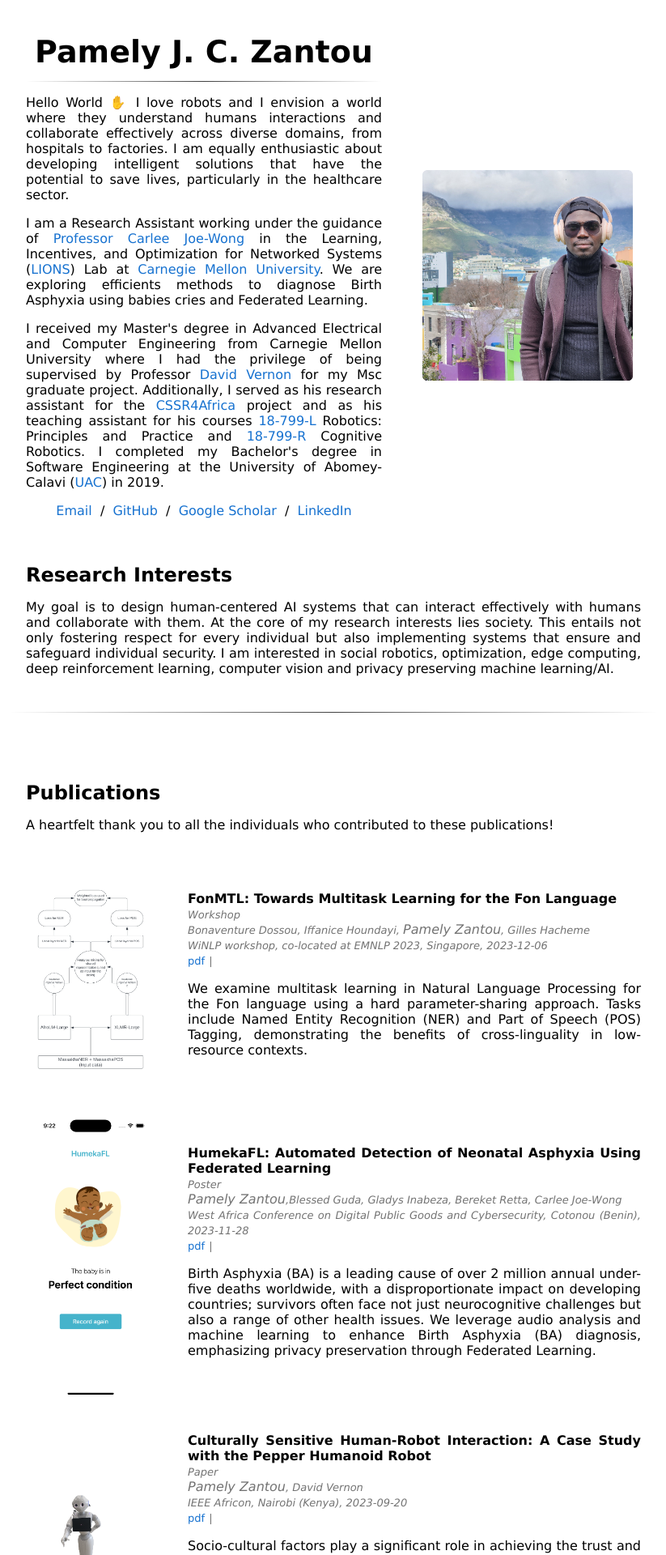
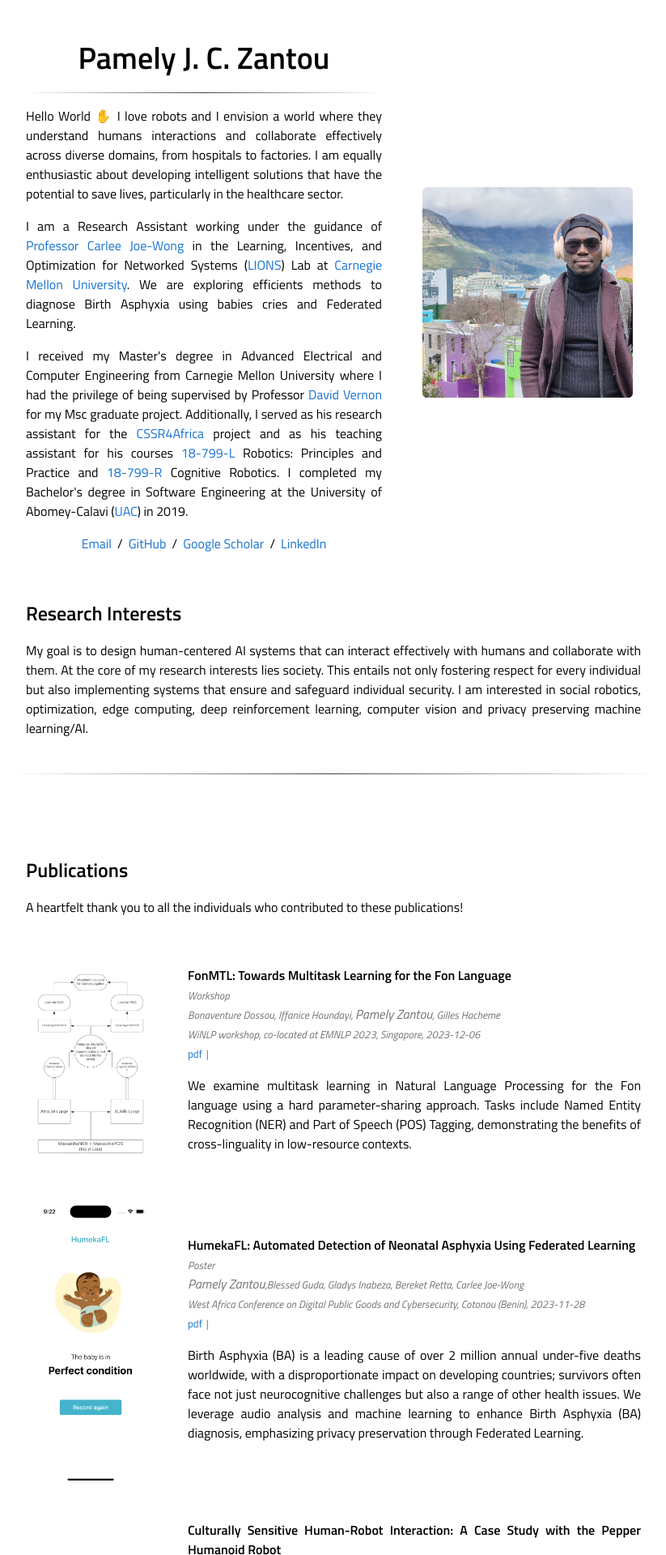
Before and after one commit to pamely/pamely.github.io, a Jekyll site: the page built from _posts/2023-12-06-winlp.markdown, in a window 1280 px wide. Shown: the top 1920 px of the page at 81% size, without its empty margins (228-1051 px from the left). Built offline with Jekyll 4.4.1, drawn with Linux system fonts in a browser that asks for light colours.

Commit message:
Update default.html

```diff
--- a/_layouts/default.html
+++ b/_layouts/default.html
@@ -20,7 +20,7 @@
 
   <link rel="stylesheet" type="text/css" href="{{ site.baseurl }}/style.css" />
   <link rel="canonical" href="{{ page.url | replace:'index.html','' | prepend: site.baseurl | prepend: site.url }}">
-  <link href="https://fonts.googleapis.com/css?family=Titillium+Web:400,600,400italic,600italic,300,300italic" type="text/css">
+  <link href="https://fonts.googleapis.com/css?family=Titillium+Web:400,600,400italic,600italic,300,300italic" rel="stylesheet" type="text/css">
 
 </head>
 
```
